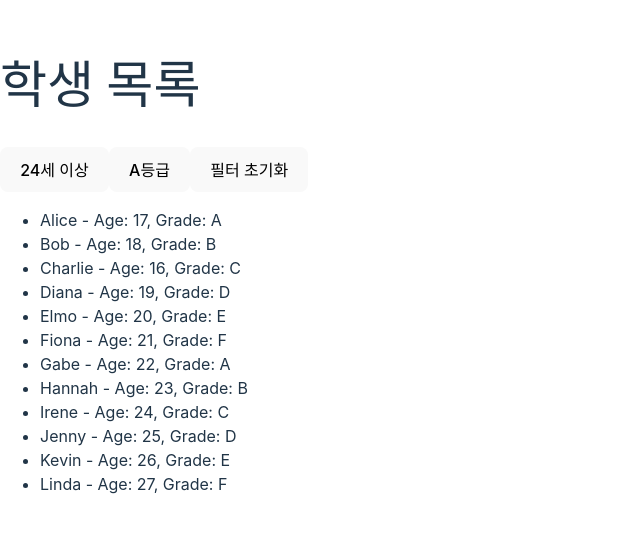
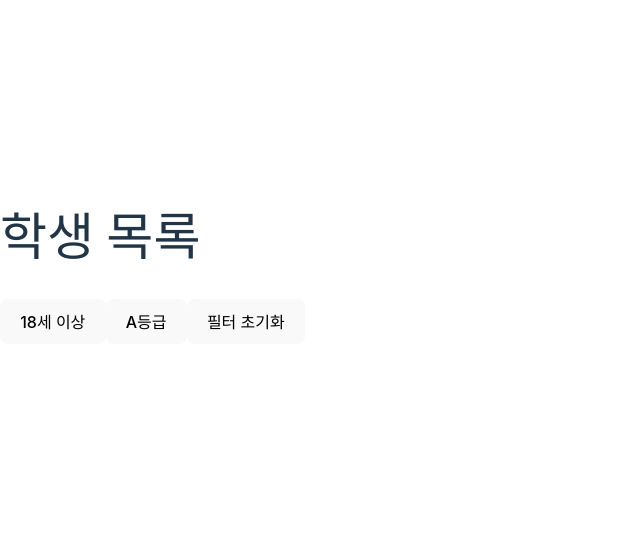
Before and after one commit to yeonisii/nb5-standard-3rd-hw, a React (Vite) app: page / in a window 1280 px wide. Shown: the part 133-666 px from the top of the page, without its empty margins (0-640 px from the left). Built offline with nearby package versions, Linux system fonts and the light colour scheme.

Commit message:
ex4 문제

```diff
--- a/src/App.jsx
+++ b/src/App.jsx
@@ -1,50 +1,29 @@
 import { useState } from "react";
+import FilterButtons from "./components/FilterButtons";
+import StudentList from "./components/StudentList";
 
 function App() {
-  const [students, setStudents] = useState([
+  const initialStudents = [
     { name: "Alice", age: 17, grade: "A" },
     { name: "Bob", age: 18, grade: "B" },
     { name: "Charlie", age: 16, grade: "C" },
     { name: "Diana", age: 19, grade: "D" },
-    { name: "Elmo", age: 20, grade: "E" },
-    { name: "Fiona", age: 21, grade: "F" },
-    { name: "Gabe", age: 22, grade: "A" },
-    { name: "Hannah", age: 23, grade: "B" },
-    { name: "Irene", age: 24, grade: "C" },
-    { name: "Jenny", age: 25, grade: "D" },
-    { name: "Kevin", age: 26, grade: "E" },
-    { name: "Linda", age: 27, grade: "F" },
-  ]);
-  const [filteredStudents, setFilteredStudents] = useState(students);
+  ];
 
-  // TODO: filterByAge 함수를 작성하세요. 이 함수는 최소 나이를 매개변수로 받아 해당 나이 이상인 학생들로 필터링해야 합니다.
-  const filterByAge = (minAge) => {
-    // 여기에 코드를 작성하세요.
-  };
-
-  // TODO: filterByGrade 함수를 작성하세요. 이 함수는 특정 학점을 매개변수로 받아 해당 학점의 학생들로 필터링해야 합니다.
-  const filterByGrade = (grade) => {
-    // 여기에 코드를 작성하세요.
-  };
-
-  // TODO: resetFilter 함수를 작성하세요. 이 함수는 필터를 초기화하여 모든 학생들을 표시해야 합니다.
-  const resetFilter = () => {
-    // 여기에 코드를 작성하세요.
-  };
+  const [filteredStudents, setFilteredStudents] = useState(initialStudents);
 
   return (
     <div>
       <h1>학생 목록</h1>
-      <button onClick={() => filterByAge(24)}>24세 이상</button>
-      <button onClick={() => filterByGrade("A")}>A등급</button>
-      <button onClick={resetFilter}>필터 초기화</button>
-      <ul>
-        {filteredStudents.map((student, index) => (
-          <li key={index}>
-            {student.name} - Age: {student.age}, Grade: {student.grade}
-          </li>
-        ))}
-      </ul>
+      {/* TODO: FilterButtons 컴포넌트를 작성하고 필요한 props를 전달하세요. */}
+      <FilterButtons
+      /* 필요한 props를 여기에 전달하세요. */
+      />
+
+      {/* TODO: StudentList 컴포넌트를 작성하고 필요한 props를 전달하세요. */}
+      <StudentList
+      /* 필요한 props를 여기에 전달하세요. */
+      />
     </div>
   );
 }
--- /dev/null
+++ b/src/components/FilterButtons.jsx
@@ -0,0 +1,17 @@
+// TODO: FilterButtons 컴포넌트를 작성하세요. 필터링 옵션을 선택하는 버튼들을 포함해야 합니다.
+function FilterButtons(/* 필요한 props를 여기에 전달하세요 */ {}) {
+  const filterByAge = (minAge) => {};
+  const filterByGrade = (grade) => {};
+  const resetFilter = () => {};
+
+  return (
+    <div>
+      {/* 여기에 필터링 버튼들을 완성하세요. */}
+      <button>18세 이상</button>
+      <button>A등급</button>
+      <button>필터 초기화</button>
+    </div>
+  );
+}
+
+export default FilterButtons;
--- /dev/null
+++ b/src/components/StudentList.jsx
@@ -0,0 +1,11 @@
+// TODO: StudentList 컴포넌트를 작성하세요. props로 학생 목록을 받아와서 표시해야 합니다.
+function StudentList(/* 필요한 props를 여기에 전달하세요 */ {}) {
+  return (
+    <ul>
+      {/* 여기에 학생 목록을 표시하는 로직을 작성하세요. */}
+      {/* ex: 홍길동 (20세) - A등급 */}
+    </ul>
+  );
+}
+
+export default StudentList;
```
